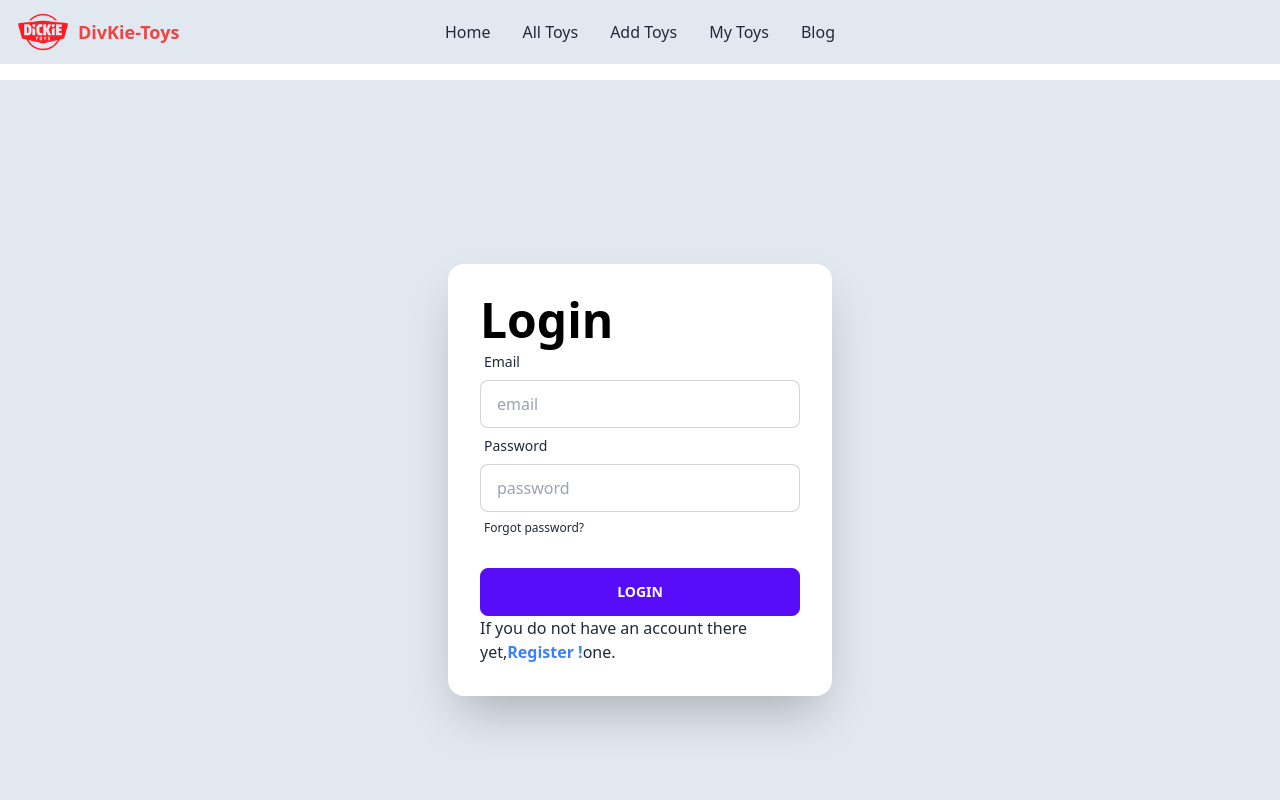
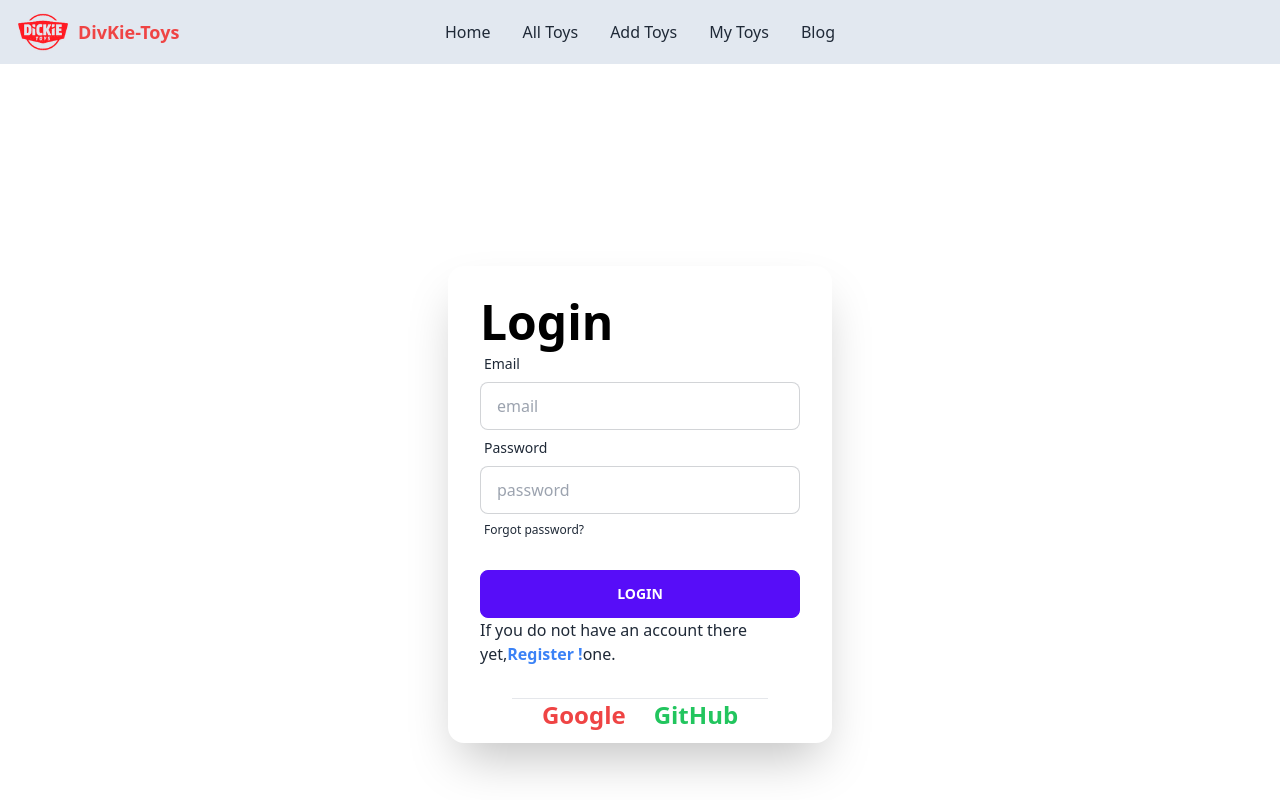
Before and after one commit to Shafiul-900/div-kie-toys-client, a React (Vite) app: page /login in a window 1280 px wide. Shown: the top 800 px of the page. Built offline with nearby package versions, Linux system fonts and the light colour scheme; no server answers.

Commit message:
style login and register google signin section

```diff
--- a/src/Pages/Home/Register/Register.jsx
+++ b/src/Pages/Home/Register/Register.jsx
@@ -1,13 +1,17 @@
 import { useContext } from "react";
-import { Link } from "react-router-dom";
+import { Link, useLocation, useNavigate } from "react-router-dom";
 import { AuthContext } from "../../../providers/AuthProvider";
 
 
 const Register = () => {
 
+    const navigate = useNavigate();
+    const location = useLocation();
+    const from = location?.state?.from?.pathname || "/"
 
-    const {createUser} = useContext(AuthContext);
+    const { createUser, googleSignIn } = useContext(AuthContext);
 
+    // handel register signIn
     const handelSignUp = event => {
         event.preventDefault();
         const form = event.target;
@@ -20,6 +24,21 @@ const Register = () => {
             .then(result => {
                 const user = result.user;
                 console.log(user);
+                navigate(from, { replace: true });
+                form.reset();
+            })
+            .catch(error => {
+                console.log(error);
+            })
+    };
+
+    // google signIn handler
+    const handelGoogleSignIn = () => {
+        googleSignIn()
+            .then(result => {
+                const googleUser = result.user;
+                console.log(googleUser);
+                navigate(from, { replace: true });
             })
             .catch(error => {
                 console.log(error);
@@ -27,7 +46,7 @@ const Register = () => {
     }
 
     return (
-        <div className="hero min-h-screen bg-base-200">
+        <div className="hero my-10 min-h-screen ">
             <div className="card flex-shrink-0 w-full max-w-sm shadow-2xl bg-base-100">
                 <div className="card-body">
                     <h1 className="text-5xl text-black font-bold">Register</h1>
@@ -65,9 +84,13 @@ const Register = () => {
                     </form>
                     <p>If you already have an account, just <Link className="text-blue-500 font-bold" to='/login'>login</Link>.</p>
                 </div>
+                    <hr  className="w-2/3 mx-auto font-bold " />
+                <div className="w-2/1 flex mx-auto justify-between ">
+                    <Link className="font-bold mb-3 text-2xl text-red-500  mr-7" onClick={handelGoogleSignIn}>Google</Link>
+                    <Link className="font-bold mb-3 text-2xl text-green-500 " onClick={handelGoogleSignIn}>GitHub</Link>
                 </div>
             </div>
-
+        </div>
     );
 };
 
--- a/src/Pages/Login/Login.jsx
+++ b/src/Pages/Login/Login.jsx
@@ -4,11 +4,12 @@ import { useContext } from "react";
 
 const Login = () => {
 
-    const {signIn} = useContext(AuthContext);
+    const {signIn, googleSignIn} = useContext(AuthContext);
     const navigate = useNavigate();
     const location = useLocation();
     const from = location?.state?.from?.pathname || "/"
 
+    // logIn handler
     const handelLogin = event => {
         event.preventDefault();
         const form = event.target;
@@ -25,8 +26,21 @@ const Login = () => {
         .catch(error => console.log(error))
     }
 
+    // google signIn handler
+    const handelGoogleSignIn = () => {
+        googleSignIn()
+        .then(result => {
+            const googleUser = result.user;
+            console.log(googleUser);
+            navigate(from, {replace: true});
+        })
+        .catch(error => {
+            console.log(error);
+        })
+    }
+
     return (
-        <div className="hero min-h-screen bg-slate-200">
+        <div className="hero min-h-screen my-10">
             <div className="card flex-shrink-0 w-full max-w-sm shadow-2xl bg-base-100">
                 <div className="card-body">
                     <form onSubmit={handelLogin}>
@@ -54,6 +68,11 @@ const Login = () => {
                         </div>
                     </form>
                 </div>
+                <hr  className="w-2/3 mx-auto font-bold " />
+                <div className="w-2/1 flex mx-auto justify-between ">
+                    <Link className="font-bold mb-3 text-2xl text-red-500  mr-7" onClick={handelGoogleSignIn}>Google</Link>
+                    <Link className="font-bold mb-3 text-2xl text-green-500 " onClick={handelGoogleSignIn}>GitHub</Link>
+                </div>
             </div>
         </div>
     );
--- a/src/providers/AuthProvider.jsx
+++ b/src/providers/AuthProvider.jsx
@@ -1,5 +1,5 @@
 import { createContext, useEffect, useState } from "react";
-import { createUserWithEmailAndPassword, getAuth, onAuthStateChanged, signInWithEmailAndPassword, signOut } from "firebase/auth";
+import { GoogleAuthProvider, createUserWithEmailAndPassword, getAuth, onAuthStateChanged, signInWithEmailAndPassword, signInWithPopup, signOut } from "firebase/auth";
 import app from "../firebase/firebase.config";
 
 export const AuthContext = createContext();
@@ -9,6 +9,7 @@ const auth = getAuth(app);
 const AuthProvider = ({children}) => {
     const [user, setUser] = useState(null);
     const [loading, setLoading] = useState(true);
+    const googleProvider = new GoogleAuthProvider();
 
     useEffect(()=>{
         const unsubscribe =  onAuthStateChanged(auth, currentUser => {
@@ -34,6 +35,11 @@ const AuthProvider = ({children}) => {
         return signInWithEmailAndPassword(auth, email, password);
     };
 
+    // logIn with google
+    const googleSignIn = () => {
+        return signInWithPopup(auth, googleProvider);
+    }
+
 
     const logOut = () => {
         return signOut(auth);
@@ -44,6 +50,7 @@ const AuthProvider = ({children}) => {
         loading,
         createUser,
         signIn,
+        googleSignIn,
         logOut,
     }
 
```
Lines whose indentation alone changed are shown as unchanged.
